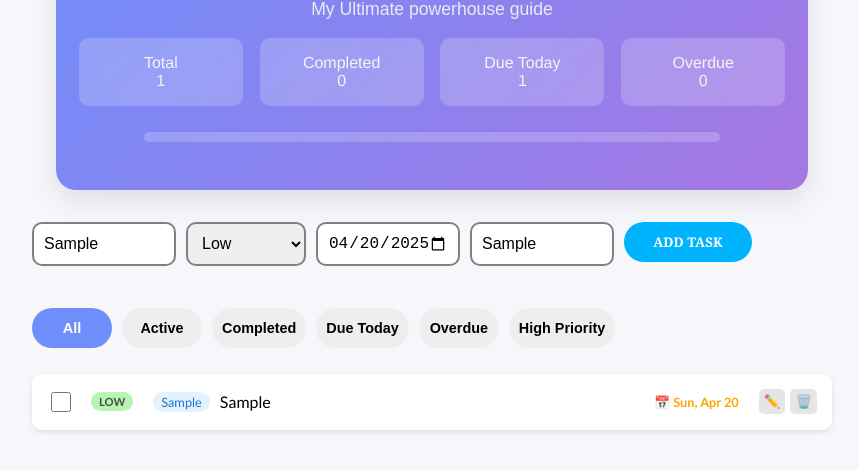
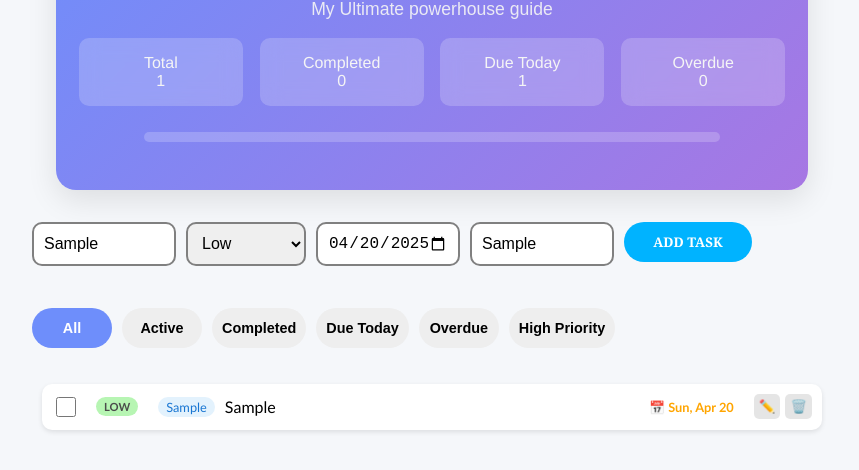
Before and after one commit to Vitronics/ultimate_task_app2, a website: page index.html.html in a window 1280 px wide. Both pictures are taken after typing "Sample", "Sample" into the empty fields and a click on the button "ADD TASK". Shown: the part 168-638 px from the top of the page, without its empty margins (8-867 px from the left). Drawn offline with Linux system fonts and the light colour scheme.

Commit message:
Update task.css

```diff
--- a/task.css
+++ b/task.css
@@ -189,10 +189,10 @@ h1 span {
 
 .task-item {
     background: white;
-    padding: 15px;
+    padding: 10px;
     display: flex;
     flex-wrap: wrap;
-    margin-bottom: 10px;
+    margin: 10px;
     border-radius: 10px;
     box-shadow: 0 2px 5px rgba(0,0,0,0.1);
     align-items: center;
```
